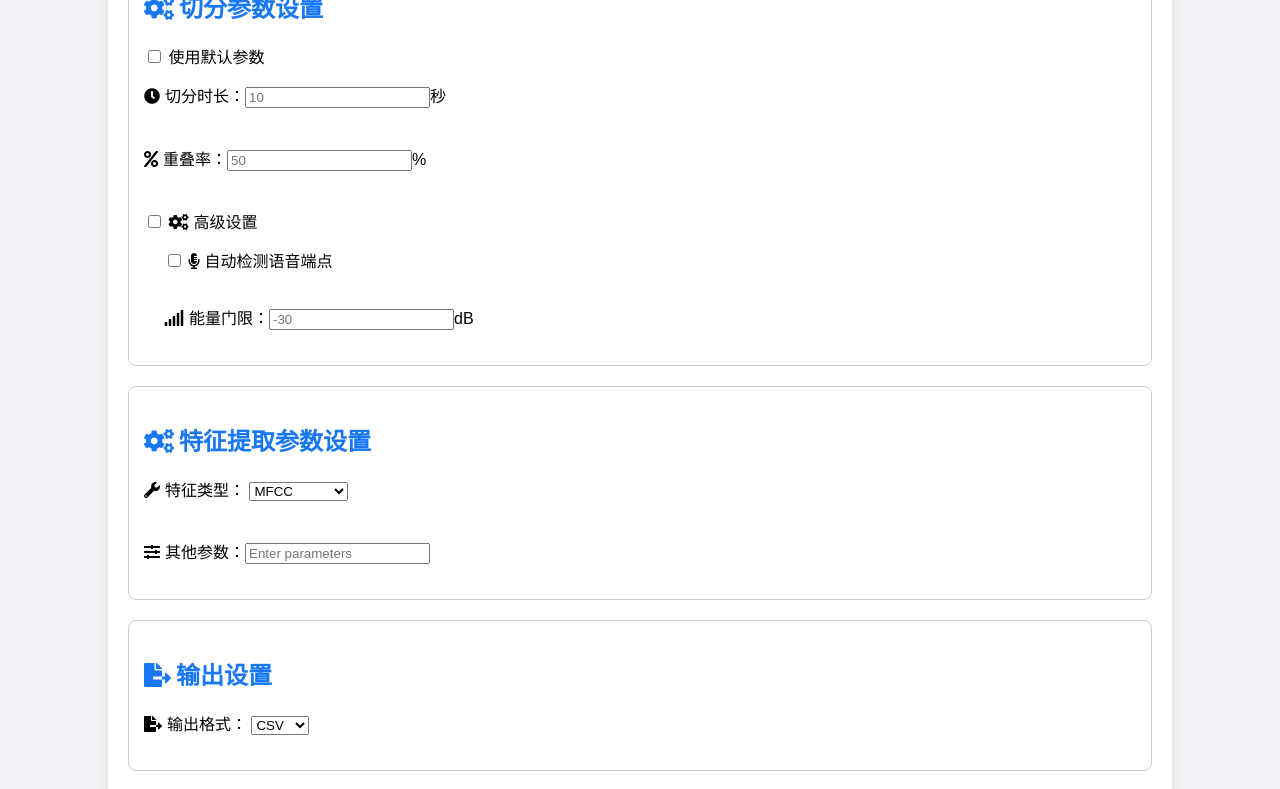
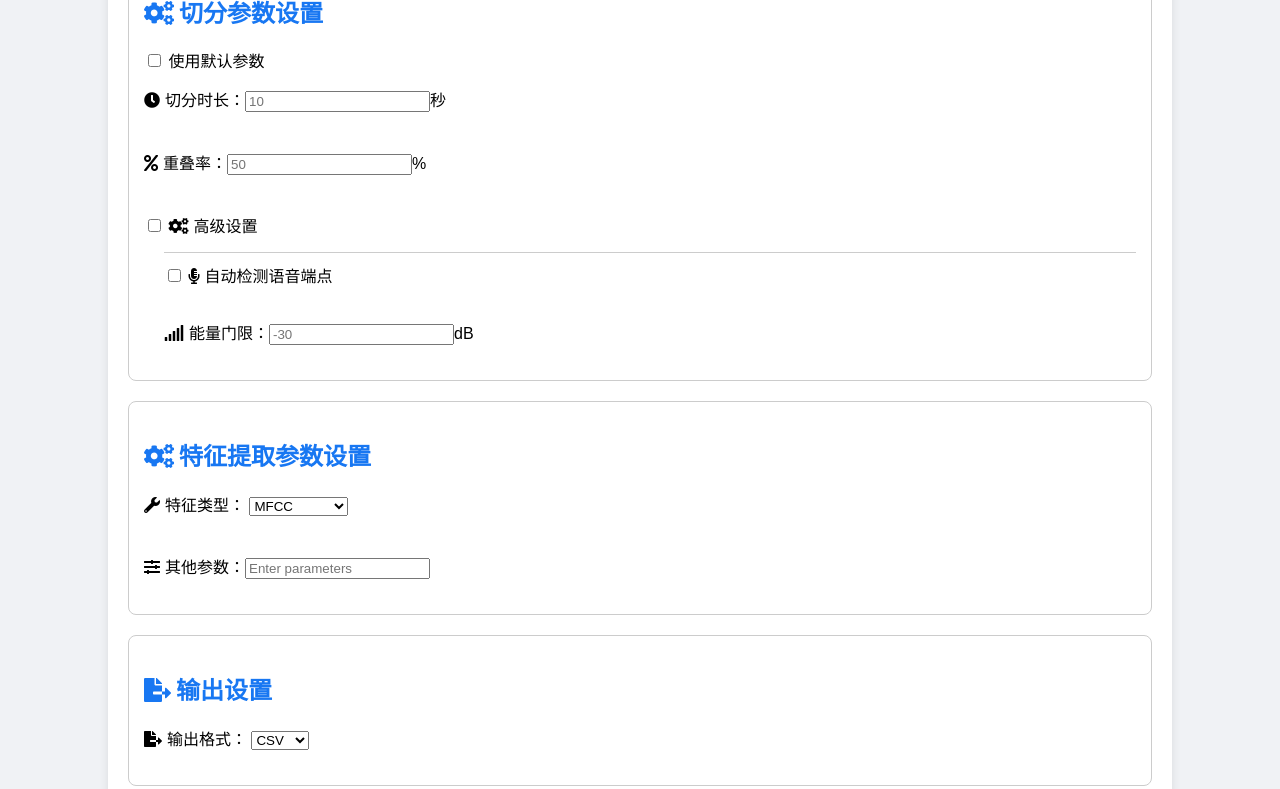
Before and after one commit to kokokkko/kokokkko.github.io, a plain HTML site: page index.html in a window 1280 px wide. Shown: the top 789 px of the page. Drawn offline with Linux system fonts and the light colour scheme.

Commit message:
index.html

```diff
--- a/index.html
+++ b/index.html
@@ -5,7 +5,7 @@
     <meta charset="UTF-8">
     <meta name="viewport" content="width=device-width, initial-scale=1.0">
     <title>语音切分与特征提取系统</title>
-    <!-- 添加 Font Awesome 图标 -->
+    <!-- Adding Font Awesome icons -->
     <link rel="stylesheet" href="https://cdnjs.cloudflare.com/ajax/libs/font-awesome/5.15.2/css/all.min.css">
     <style>
         body {
@@ -25,24 +25,22 @@
             width: 80%;
             padding: 20px;
             border-radius: 10px;
+            text-align: center;
         }
 
         .section-container {
             border: 1px solid #ccc;
-            margin-bottom: 20px;
+            margin: 20px 0;
             padding: 15px;
             border-radius: 8px;
+            text-align: left;
         }
 
-        h1,
-        h2 {
+        h1, h2 {
             color: #1877f2;
         }
 
-        input,
-        label,
-        button,
-        select {
+        input, label, button, select {
             margin-bottom: 10px;
         }
 
@@ -50,7 +48,7 @@
             display: block;
         }
 
-        #customParams {
+        #customParams, #advancedParams {
             margin-top: 10px;
             border-top: 1px solid #ccc;
             padding-top: 10px;
@@ -120,12 +118,12 @@
 
         <div class="section-container">
             <h2><i class="fas fa-cogs icon"></i>特征提取参数设置</h2>
-            <!-- 添加特征类型和其他参数的输入框 -->
+            <!-- Add feature type and other parameter input fields -->
             <label><i class="fas fa-wrench icon"></i>特征类型：
                 <select id="featureType">
                     <option value="mfcc">MFCC</option>
                     <option value="spectrogram">Spectrogram</option>
-                    <!-- 添加其他特征类型选项 -->
+                    <!-- Add other feature type options -->
                 </select>
             </label>
             <br>
@@ -134,12 +132,12 @@
 
         <div class="section-container">
             <h2><i class="fas fa-file-export icon"></i>输出设置</h2>
-            <!-- 添加输出格式的选择框 -->
+            <!-- Add output format selection box -->
             <label><i class="fas fa-file-export icon"></i>输出格式：
                 <select id="outputFormat">
                     <option value="csv">CSV</option>
                     <option value="json">JSON</option>
-                    <!-- 添加其他输出格式选项 -->
+                    <!-- Add other output format options -->
                 </select>
             </label>
         </div>
```
